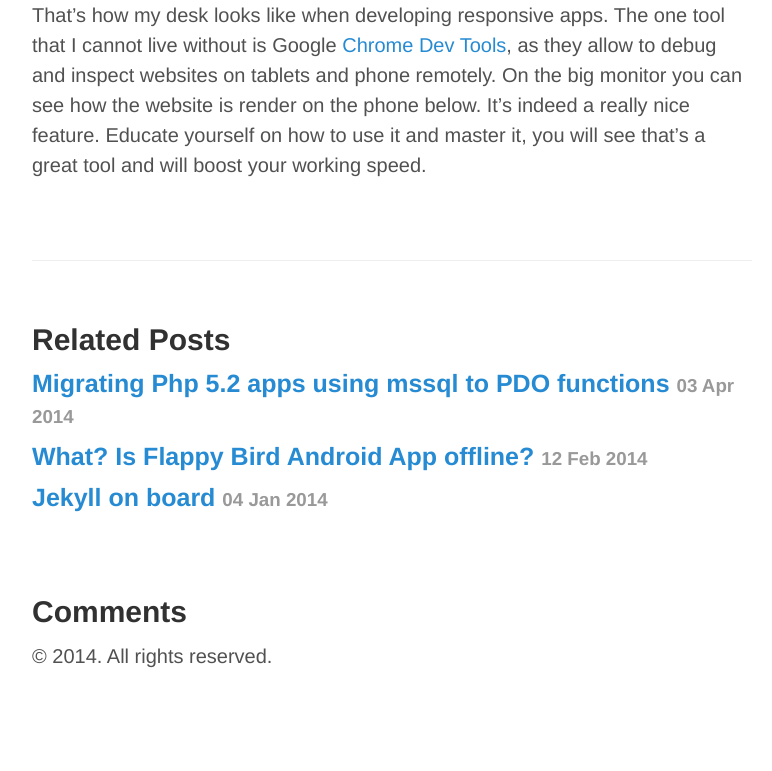
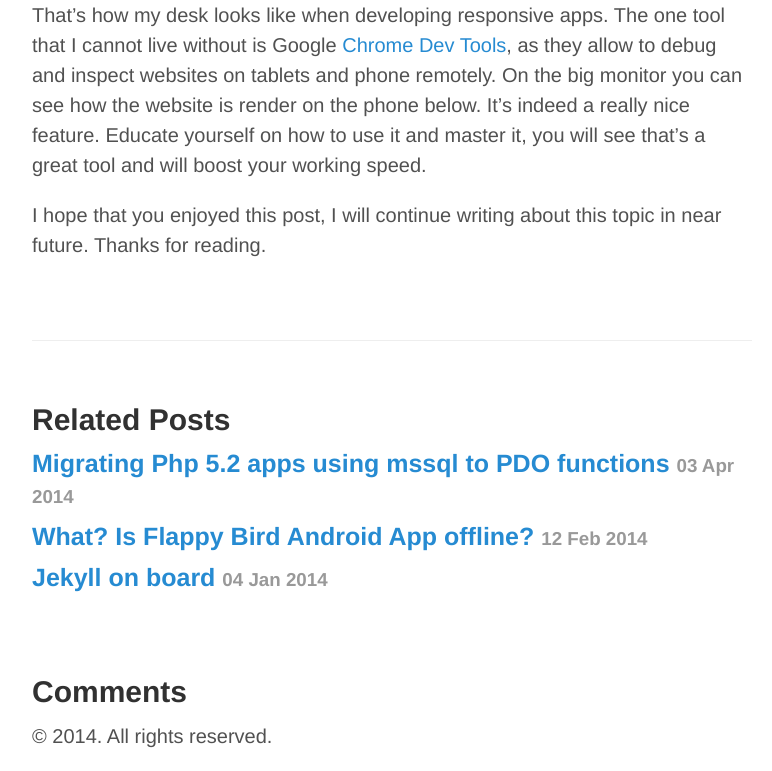
Before and after one commit to comtom/blog, a Jekyll site: the page built from _posts/2014-04-03-building-responsive-apps.md, in a window 1280 px wide. Shown: the part 912-1683 px from the top of the page, without its empty margins (248-1020 px from the left). Built offline with Jekyll 4.4.1, drawn with Linux system fonts in a browser that asks for light colours; Markdown is read by kramdown in place of the engine named in the settings; comment, search, counter and statistics services are not loaded; before the commit the page ends 1603 px from its top, so only the background shows below that.

Commit message:
end post

```diff
--- a/_posts/2014-04-03-building-responsive-apps.md
+++ b/_posts/2014-04-03-building-responsive-apps.md
@@ -13,3 +13,5 @@ Building responsive sites that allows a smooth experience for the user is really
 
 
 That's how my desk looks like when developing responsive apps. The one tool that I cannot live without is Google [Chrome Dev Tools](https://developers.google.com/chrome-developer-tools/), as they allow to debug and inspect websites on tablets and phone remotely. On the big monitor you can see how the website is render on the phone below. It's indeed a really nice feature. Educate yourself on how to use it and master it, you will see that's a great tool and will boost your working speed.
+
+I hope that you enjoyed this post, I will continue writing about this topic in near future. Thanks for reading.
```
